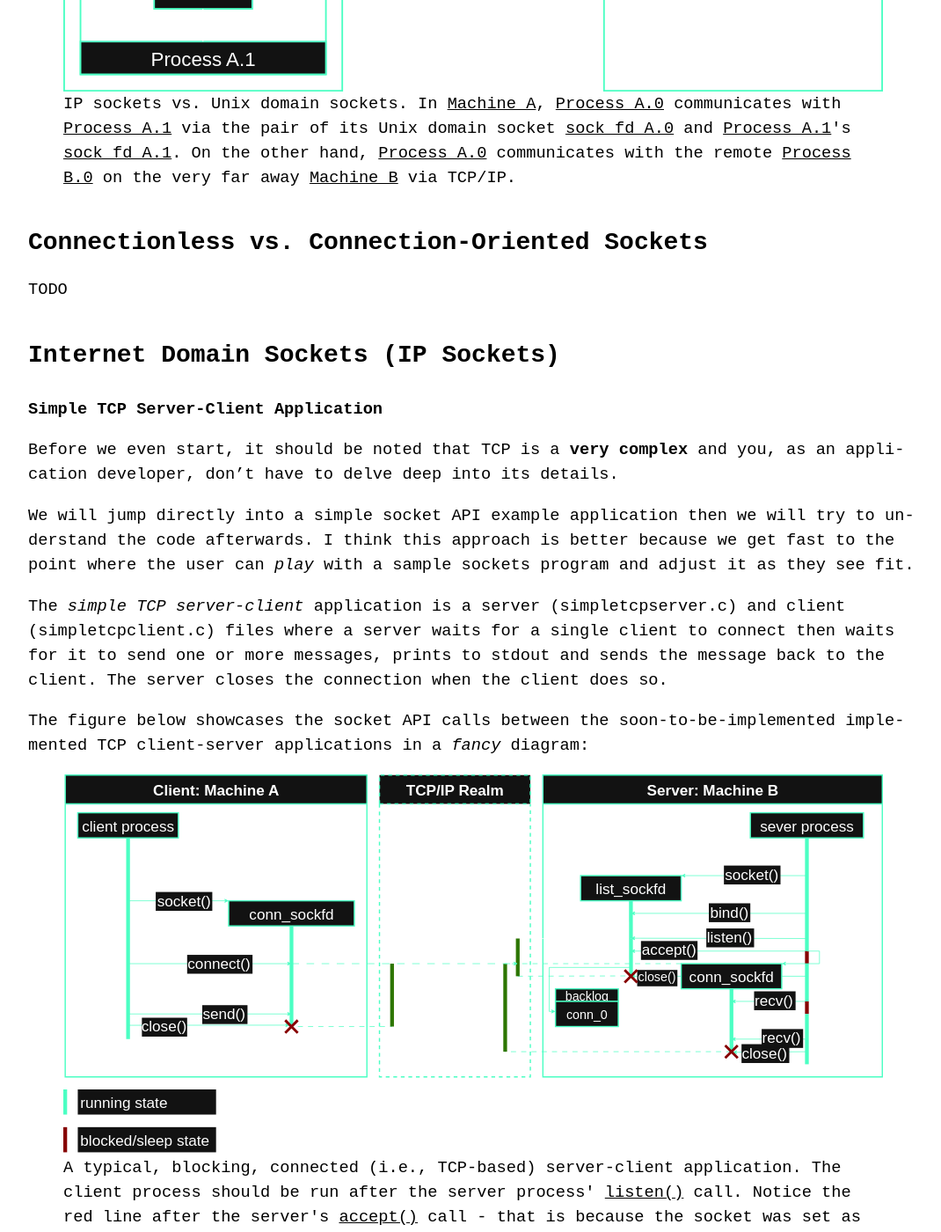
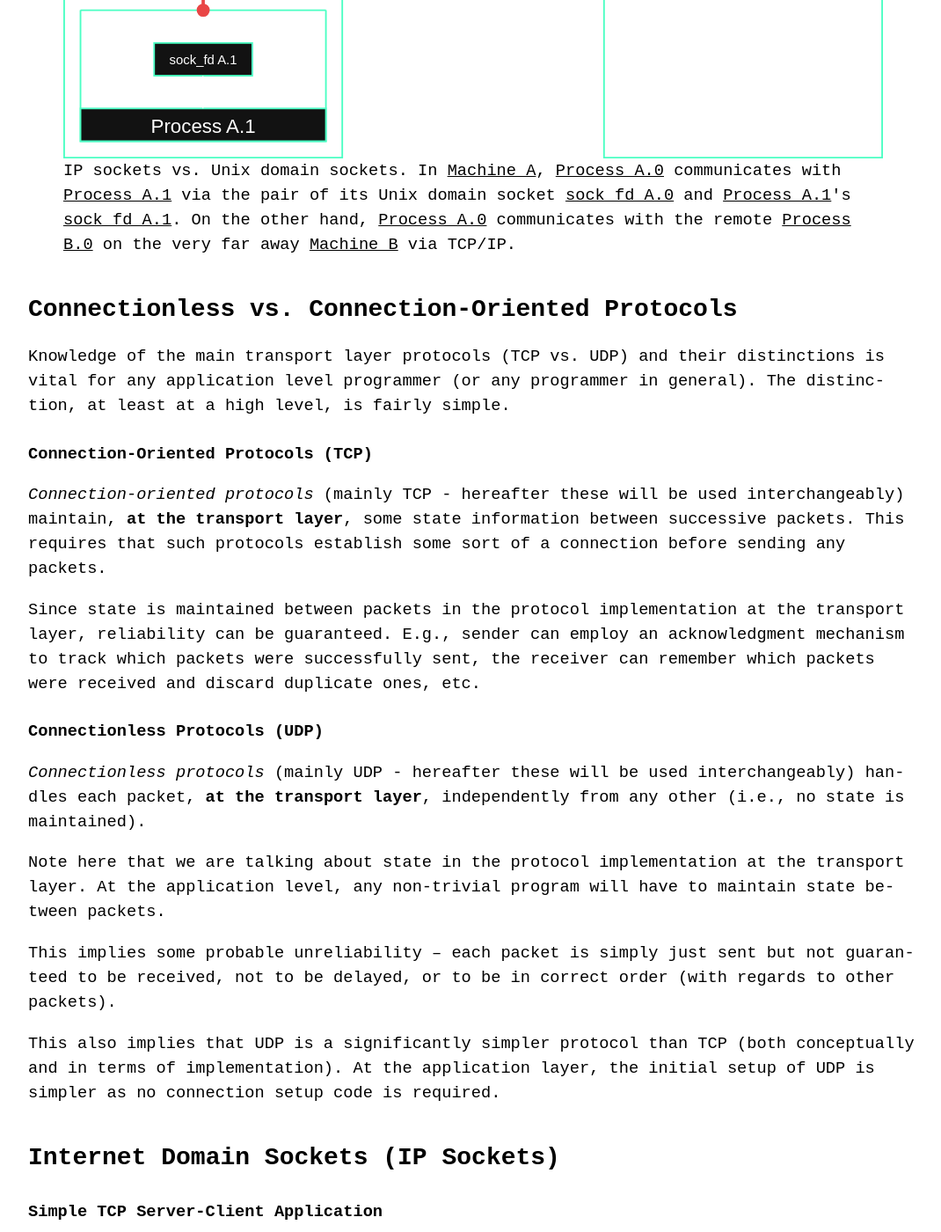
Before and after one commit to walcht/walcht, a Jekyll site: the page built from _guides/unixs-sockets.md, in a window 1280 px wide and 1400 px high, scrolled down 9030 px. Shown: the whole window at 88% size, without its empty margins (102-1172 px from the left). Built offline with Jekyll 4.4.1, drawn with Linux system fonts in a browser that asks for light colours; some of the changed text lies outside the part shown.

Commit message:
add connectionless vs. connection-oriented protocols section;

```diff
--- a/_guides/unixs-sockets.md
+++ b/_guides/unixs-sockets.md
@@ -322,9 +322,42 @@ on top of the TCP/IP communication stack usually using a well known protocol
 </figcaption>
 </figure>
 
-## Connectionless vs. Connection-Oriented Sockets
-
-TODO
+## Connectionless vs. Connection-Oriented Protocols
+
+Knowledge of the main transport layer protocols (TCP vs. UDP) and their
+distinctions is vital for any application level programmer (or any programmer
+in general). The distinction, at least at a high level, is fairly simple.
+
+### Connection-Oriented Protocols (TCP)
+
+*Connection-oriented protocols* (mainly TCP - hereafter these will be used
+interchangeably) maintain, **at the transport layer**, some state information
+between successive packets. This requires that such protocols establish some
+sort of a connection before sending any packets.
+
+Since state is maintained between packets in the protocol implementation at the
+transport layer, reliability can be guaranteed. E.g., sender can employ an
+acknowledgment mechanism to track which packets were successfully sent, the
+receiver can remember which packets were received and discard duplicate ones,
+etc.
+
+### Connectionless Protocols (UDP)
+
+*Connectionless protocols* (mainly UDP - hereafter these will be used
+interchangeably) handles each packet, **at the transport layer**, independently
+from any other (i.e., no state is maintained).
+
+Note here that we are talking about state in the protocol implementation at the
+transport layer. At the application level, any non-trivial program will have to
+maintain state between packets.
+
+This implies some probable unreliability -- each packet is simply just sent but
+not guaranteed to be received, not to be delayed, or to be in correct order
+(with regards to other packets).
+
+This also implies that UDP is a significantly simpler protocol than TCP (both
+conceptually and in terms of implementation). At the application layer, the
+initial setup of UDP is simpler as no connection setup code is required.
 
 ## Internet Domain Sockets (IP Sockets)
 
```
